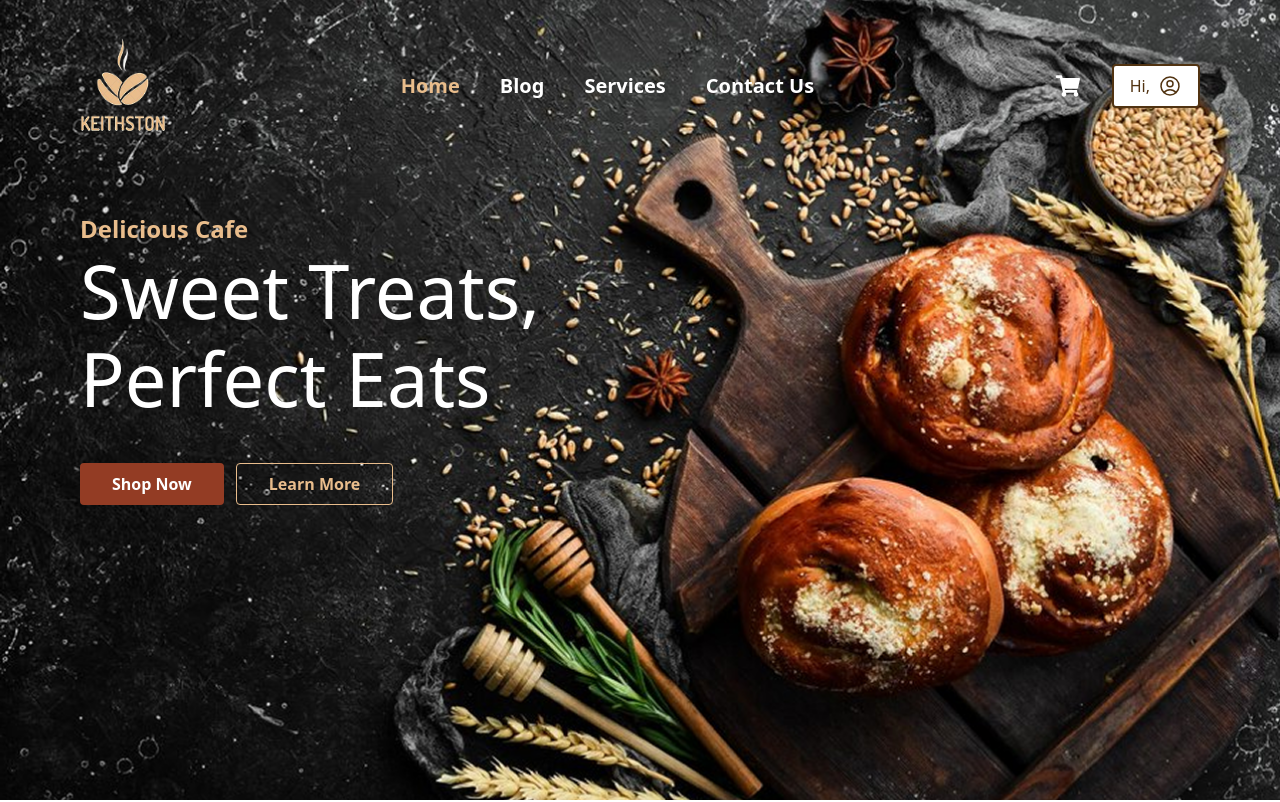
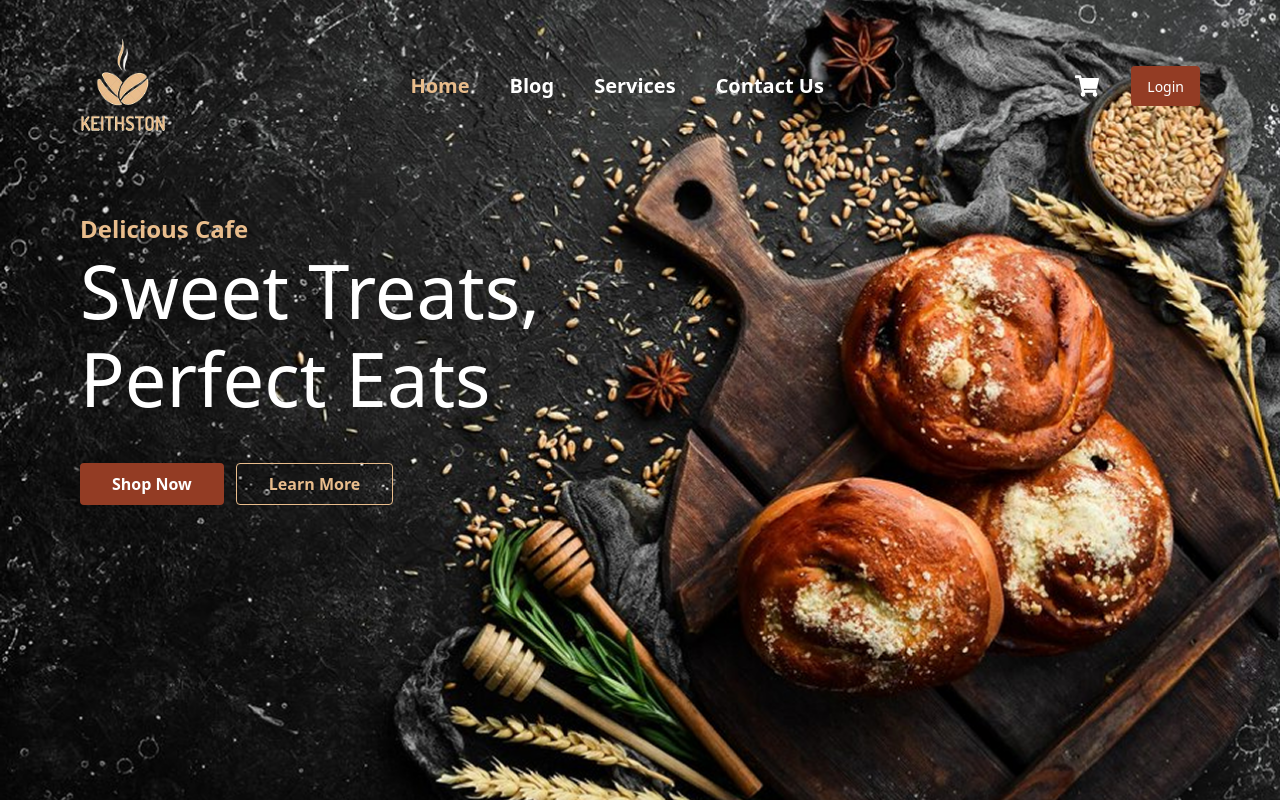
Before and after one commit to Will24300/barkery, a React (Vite) app in the folder barkery-cake/: page / in a window 1280 px wide. Shown: the top 802 px of the page. Built offline with nearby package versions, Linux system fonts and the light colour scheme; a web font is replaced by a local one.

Commit message:
Added user details check

```diff
--- a/barkery-cake/src/components/Navbar.jsx
+++ b/barkery-cake/src/components/Navbar.jsx
@@ -103,7 +103,7 @@ export default function Navbar() {
                 )}
               </Link>
             </div>
-            {userDetails === null ? (
+            {userDetails ? (
               <div className="flex items-center gap-2 cursor-pointer hover:text-[#E9BD8C] transition-colors text-center bg-white border-[#513311] border-[2px] px-4 py-2 rounded text-[#513311]">
                 <span>Hi, {userDetails?.name}</span>
                 <span>
```
